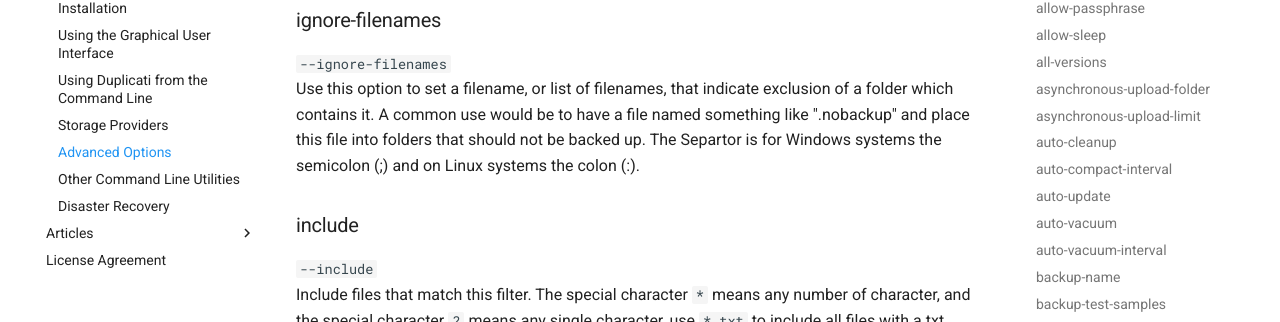
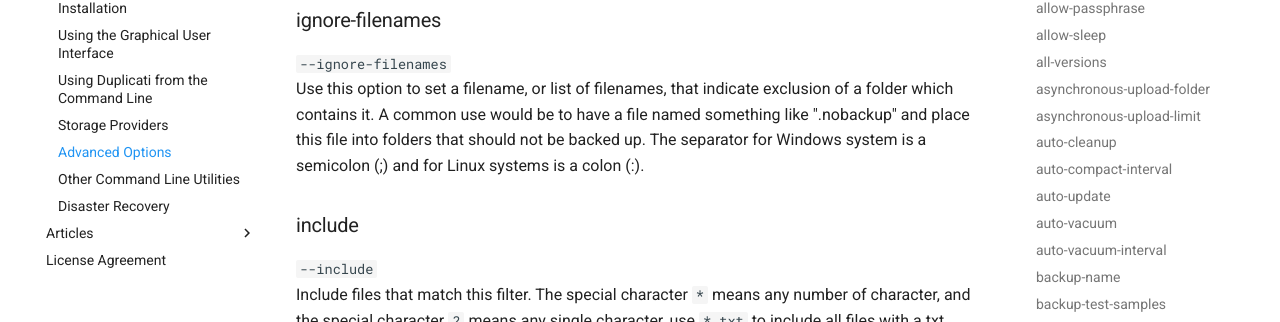
Before and after one commit to kees-z/DuplicatiDocs, an MkDocs documentation site: the page built from docs/06-advanced-options.md, in a window 1280 px wide and 900 px high, scrolled down 9799 px. Shown: the part 181-503 px from the top of the window. Built offline with MkDocs 1.6.1 and Material for MkDocs 9.7.7, drawn with Linux system fonts in a browser that asks for light colours; comment, search, counter and statistics services are not loaded; old or Windows-style settings are respelled for this version of MkDocs.

Commit message:
Fix wording

```diff
--- a/docs/06-advanced-options.md
+++ b/docs/06-advanced-options.md
@@ -234,7 +234,7 @@ Use this option to handle hardlinks (only works on Linux/OSX). The `first` optio
 
 ### ignore-filenames
 `--ignore-filenames`
-Use this option to set a filename, or list of filenames, that indicate exclusion of a folder which contains it. A common use would be to have a file named something like ".nobackup" and place this file into folders that should not be backed up. The Separtor is for Windows systems the semicolon (;) and on Linux systems the colon (:).
+Use this option to set a filename, or list of filenames, that indicate exclusion of a folder which contains it. A common use would be to have a file named something like ".nobackup" and place this file into folders that should not be backed up. The separator for Windows system is a semicolon (;) and for Linux systems is a colon (:).
 
 ### include
 `--include`
```
